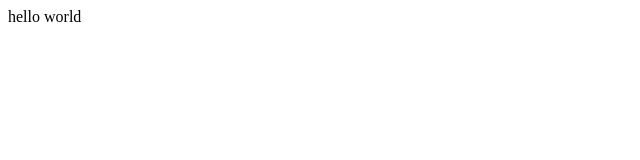
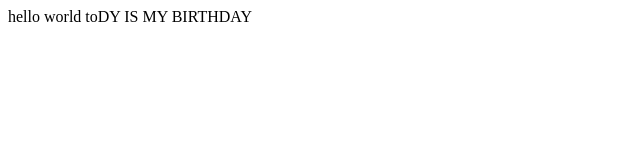
Before and after one commit to NAITIKKUMAR740/Full-stack-web-application-, a plain HTML site: page index.html in a window 1280 px wide. Shown: the whole page, without its empty margins (0-640 px from the left). Drawn offline with Linux system fonts and the light colour scheme.

Commit message:
add msg in html

```diff
--- a/index.html
+++ b/index.html
@@ -6,6 +6,7 @@
     <title>Document</title>
 </head>
 <body>
-    hello world
+    hello world toDY IS MY BIRTHDAY
+
 </body>
 </html>
```
Also changed, not shown: 1 other file.
